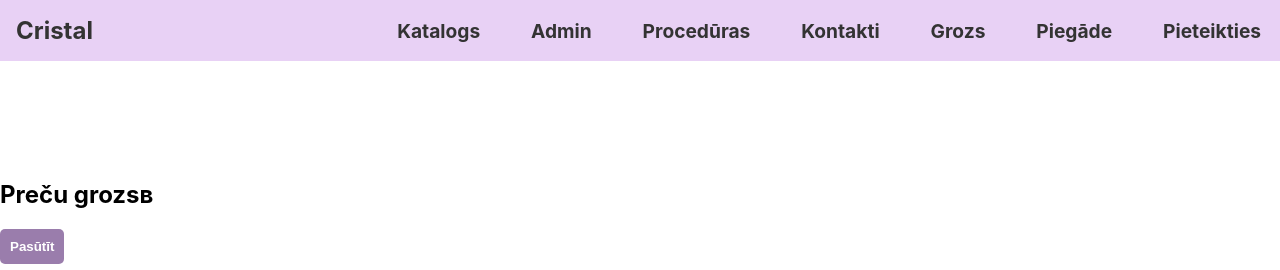
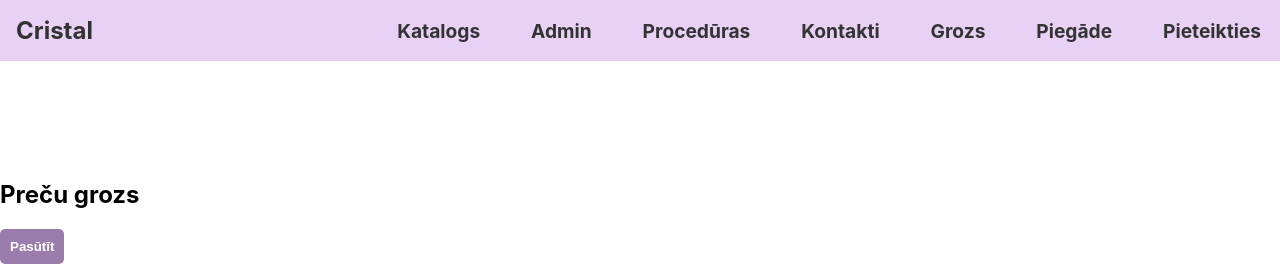
Before and after one commit to Ruslans3417/ekz, a React (Create React App) app in the folder vadibas-panelis/: page /karzina in a window 1280 px wide. Shown: the top 270 px of the page. Built offline with nearby package versions, Linux system fonts and the light colour scheme.

Commit message:
Update karzina.jsx

```diff
--- a/vadibas-panelis/src/karzina.jsx
+++ b/vadibas-panelis/src/karzina.jsx
@@ -24,7 +24,7 @@ function Cart() {
 
   return (
 <div class="cart">
-  <h2>Preču grozsв</h2>
+  <h2>Preču grozs</h2>
   <ul class="cart-items">
 
   </ul>
```
